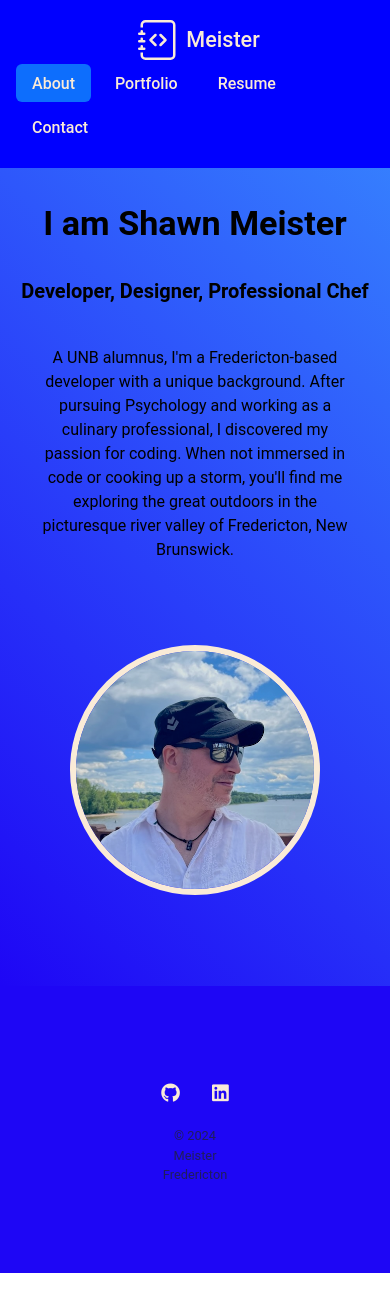
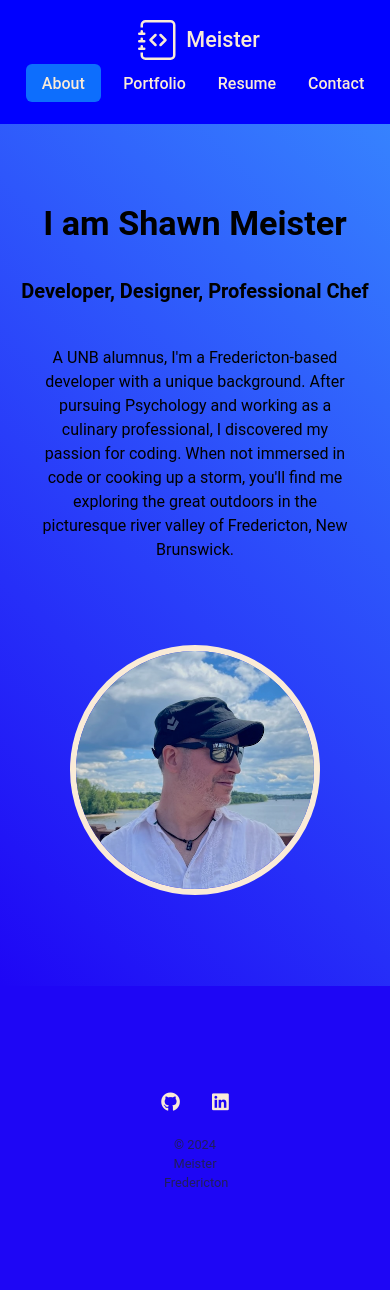
Before and after one commit to CookingMeister/meister-react-portfolio, a React (Vite) app: page / in a window 390 px wide. Built offline with nearby package versions, Linux system fonts and the light colour scheme.

Commit message:
fix spacing for navlinks on small screens, footer height update

```diff
--- a/src/components/Error.jsx
+++ b/src/components/Error.jsx
@@ -14,7 +14,7 @@ function Error() {
         backgroundImage:
           'linear-gradient(45deg, rgb(30, 6, 245), rgba(0, 110, 255, 0.777))',
         height: '90vh',
-        paddingTop: '22vh',
+        paddingTop: '30vh',
         color: 'antiquewhite',
       }}
     >
--- a/src/components/Footer.jsx
+++ b/src/components/Footer.jsx
@@ -18,9 +18,9 @@ function Footer() {
         justifyContent: 'center',
         alignItems: 'center',
         textAlign: 'center',
-        height: '18vh',
+        height: '16vh',
         backgroundColor: 'rgb(30, 6, 245)',
-        padding: '17vh',
+        padding: '18vh',
         fontSize: '80%',
       }}
     >
--- a/src/components/NavLink.jsx
+++ b/src/components/NavLink.jsx
@@ -9,13 +9,13 @@ import { Link, useLocation } from 'react-router-dom';
 function NavLink(props) {
   const linkStyle = {
     color: props.isScrolled ? 'blue' : 'antiquewhite',
-    marginRight: '.5rem',
+    // marginRight: '.5rem',
   };
 
   const activeStyle = {
     color: 'antiquewhite',
     fontSize: '1rem',
-    marginRight: '.5rem',
+    marginRight: '.4rem',
     height: '2.4rem'
   };
   const location = useLocation();
@@ -27,7 +27,7 @@ function NavLink(props) {
       <Link
         to={props.url}
         style={isActive ? activeStyle : linkStyle}
-        className={` mt-1 nav-link ${isActive ? 'active' : ''}`}
+        className={`mt-1 nav-link ${isActive ? 'active' : ''}`}
       >
         {props.name}
       </Link>
```
